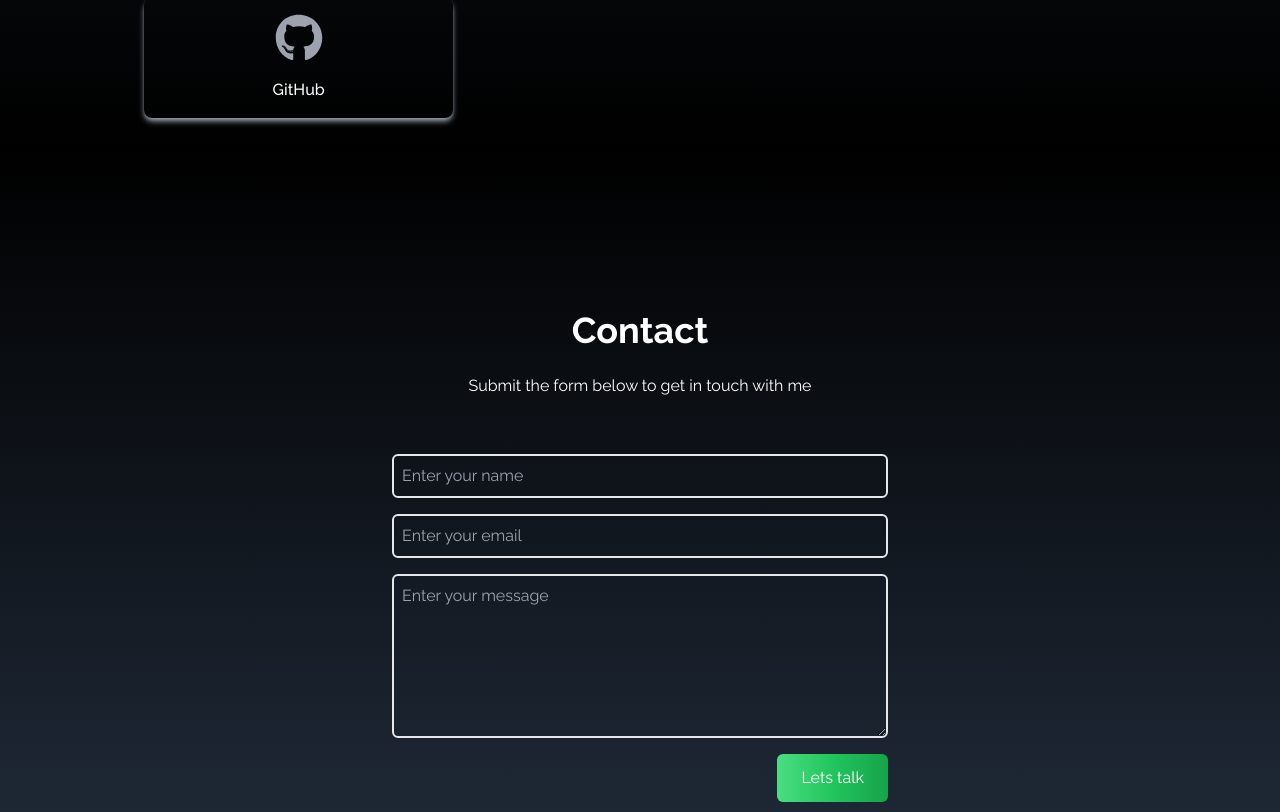
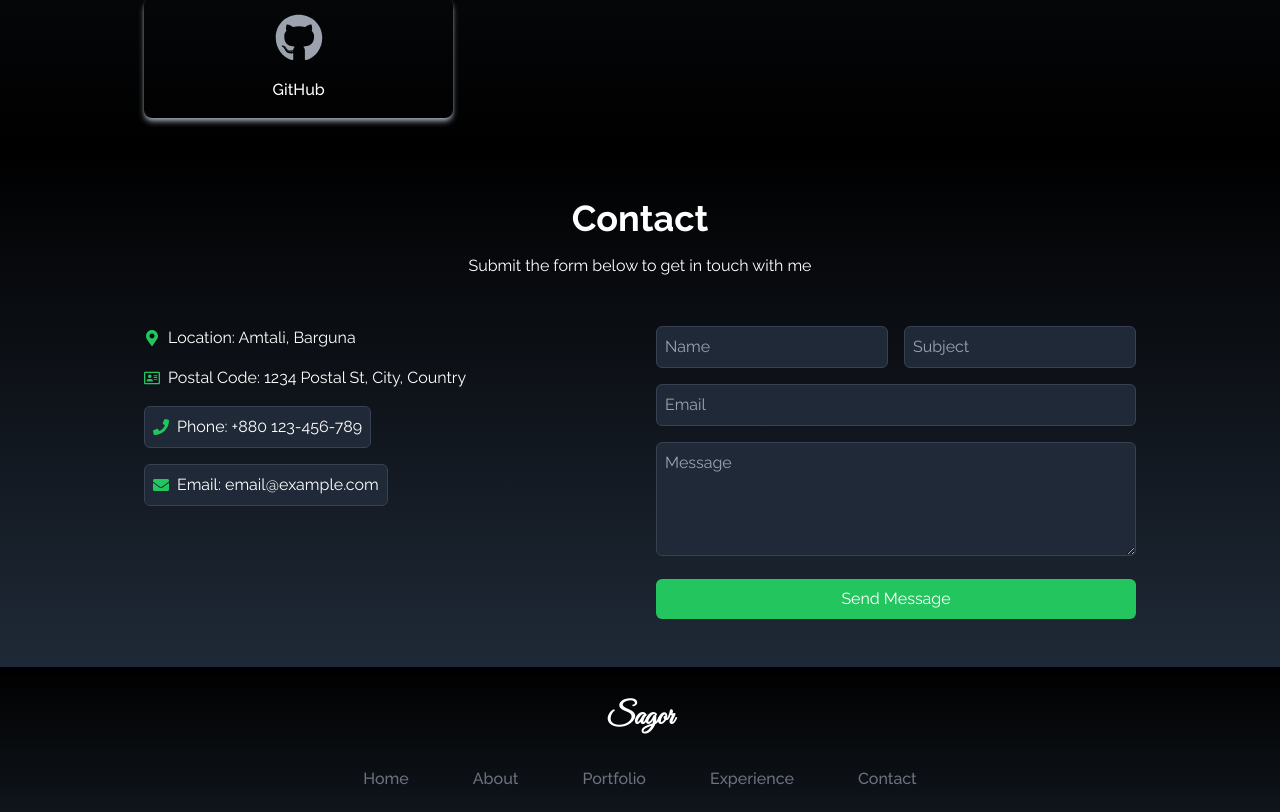
Before and after one commit to saagor16/sagorPortfolio, a React (Vite) app: page / in a window 1280 px wide. Shown: the part 3368-4180 px from the top of the page. Built offline with nearby package versions, Linux system fonts and the light colour scheme.

Commit message:
contact from done

```diff
--- a/src/components/Contact.jsx
+++ b/src/components/Contact.jsx
@@ -1,50 +1,78 @@
+import {
+  FaEnvelope,
+  FaMapMarkerAlt,
+  FaPhone,
+  FaRegAddressCard,
+} from "react-icons/fa";
+
 const Contact = () => {
   return (
-    <div
-      name="contact"
-      className="w-full bg-gradient-to-b from-black to-gray-800 p-4 text-white"
-    >
-      <div className='lg:pt-32 pt-10 '>
-        <div className="flex flex-col p-4 justify-center max-w-screen-lg mx-auto h-full">
-          <div className="pb-8 text-center">
-            <p className="text-4xl font-bold inline">Contact</p>
-            <p className="py-6">
-              Submit the form below to get in touch with me
-            </p>
+    <div name="contact" className="bg-gradient-to-b  from-black to-gray-800 text-white">
+      <div className="container max-w-screen-lg mx-auto py-12 px-4">
+        <div className="text-center mb-8">
+          <h1 className="text-4xl font-bold">Contact</h1>
+          <p className="p-4">Submit the form below to get in touch with me</p>
+        </div>
+
+        <div className="grid grid-cols-1 md:grid-cols-2 gap-8">
+          <div className="space-y-4">
+            <div className="flex items-center space-x-2">
+              <FaMapMarkerAlt className="text-green-500" />
+              <span>Location: Amtali, Barguna</span>
+            </div>
+
+            <div className="flex items-center space-x-2">
+              <FaRegAddressCard className="text-green-500" />
+              <span>Postal Code: 1234 Postal St, City, Country</span>
+            </div>
+            <div className="flex items-center space-x-2">
+              <a
+                href="tel:+880123456789"
+                className="flex items-center space-x-2 bg-gray-800 border border-gray-700 p-2 rounded-md hover:border-green-500 transition-colors duration-300"
+              >
+                <FaPhone className="text-green-500" />
+                <span>Phone: +880 123-456-789</span>
+              </a>
+            </div>
+
+            <div className="flex items-center space-x-2">
+              <a
+                href="mailto:email@example.com"
+                className="flex items-center space-x-2 bg-gray-800 border border-gray-700 p-2 rounded-md hover:border-green-500 transition-colors duration-300"
+              >
+                <FaEnvelope className="text-green-500" />
+                <span>Email: email@example.com</span>
+              </a>
+            </div>
           </div>
 
-          <div className="flex justify-center items-center">
-            <form className="flex flex-col w-full md:w-1/2">
-              <input
-                type="text"
-                name="name"
-                placeholder="Enter your name"
-                className="p-2 bg-transparent border-2 rounded-md text-white focus:outline-none mb-4"
-                required
-              />
+          <div>
+            <form className="space-y-4">
+              <div className="flex space-x-4">
+                <input
+                  type="text"
+                  placeholder="Name"
+                  className="w-full p-2 bg-gray-800 border border-gray-700 focus:outline-none focus:border-green-500 rounded-md"
+                />
+                <input
+                  type="text"
+                  placeholder="Subject"
+                  className="w-full p-2 bg-gray-800 border border-gray-700 focus:outline-none focus:border-green-500 rounded-md"
+                />
+              </div>
               <input
                 type="email"
-                name="email"
-                placeholder="Enter your email"
-                className="p-2 bg-transparent border-2 rounded-md text-white focus:outline-none mb-4"
-                required
+                placeholder="Email"
+                className="w-full p-2 bg-gray-800 border border-gray-700 focus:outline-none focus:border-green-500 rounded-md"
               />
               <textarea
-                name="message"
-                placeholder="Enter your message"
-                rows="6"
-                className="p-2 bg-transparent border-2 rounded-md text-white focus:outline-none mb-4"
-                required
+                placeholder="Message"
+                className="w-full p-2 bg-gray-800 border border-gray-700 focus:outline-none focus:border-green-500 rounded-md"
+                rows="4"
               ></textarea>
-
-              <div className="flex justify-end">
-                <button
-                  type="submit"
-                  className="text-white bg-gradient-to-r from-green-400 via-green-500 to-green-600 px-6 py-3 rounded-md hover:scale-105 transition-transform duration-300"
-                >
-                  Lets talk
-                </button>
-              </div>
+              <button className="w-full p-2 bg-green-500 text-white rounded-md hover:bg-green-700 transition-colors duration-300">
+                Send Message
+              </button>
             </form>
           </div>
         </div>
--- a/src/components/Home.jsx
+++ b/src/components/Home.jsx
@@ -3,7 +3,12 @@ import { MdOutlineKeyboardArrowRight } from "react-icons/md";
 import { Link } from "react-scroll";
 import { TypeAnimation } from "react-type-animation";
 import { motion } from "framer-motion";
-import { FaArrowCircleDown } from "react-icons/fa";
+import {
+  FaArrowCircleDown,
+  FaFacebook,
+  FaGithub,
+  FaLinkedin,
+} from "react-icons/fa";
 
 const Home = () => {
   return (
@@ -40,7 +45,8 @@ const Home = () => {
             </motion.p>
             <p className="text-white text-base md:text-lg lg:text-xl">
               Hello, I am Sagor, a Junior web developer. My proficiency in
-              developing personalized websites with JavaScript guarantees that your distinct requirements are fulfilled.
+              developing personalized websites with JavaScript guarantees that
+              your distinct requirements are fulfilled.
             </p>
 
             <div className="flex flex-col md:flex-row gap-4 mt-4">
@@ -52,7 +58,10 @@ const Home = () => {
               >
                 Portfolio
                 <span className="group-hover:rotate-90 duration-300">
-                  <MdOutlineKeyboardArrowRight size={20} className="ml-1 md:size-25" />
+                  <MdOutlineKeyboardArrowRight
+                    size={20}
+                    className="ml-1 md:size-25"
+                  />
                 </span>
               </Link>
               <a
@@ -66,6 +75,32 @@ const Home = () => {
                 <span className="px-2">
                   <FaArrowCircleDown size={20} className="ml-1 md:size-25" />
                 </span>
+              </a>
+            </div>
+            <div className="flex lg:hidden justify-center space-x-5 mb-8 mt-3">
+              <a
+                href="https://github.com/saagor16"
+                className="bg-gray-900 text-white text-2xl p-2.5 rounded-md inline-flex hover:bg-gradient-to-r from-cyan-500 to-blue-500"
+                target="_blank"
+                rel="noreferrer"
+              >
+                <FaGithub />
+              </a>
+              <a
+                href="https://www.linkedin.com/in/saagor/"
+                className="bg-gray-900 text-white text-2xl p-2.5 rounded-md inline-flex hover:bg-gradient-to-r from-cyan-500 to-blue-500"
+                target="_blank"
+                rel="noreferrer"
+              >
+                <FaLinkedin />
+              </a>
+              <a
+                href="https://www.facebook.com/profile.php?id=61551216816741"
+                className="bg-gray-900 text-white text-2xl p-2.5 rounded-md inline-flex hover:bg-gradient-to-r from-cyan-500 to-blue-500"
+                target="_blank"
+                rel="noreferrer"
+              >
+                <FaFacebook />
               </a>
             </div>
           </div>
```
Also changed, not shown: src/App.jsx (+10 -12 lines).
